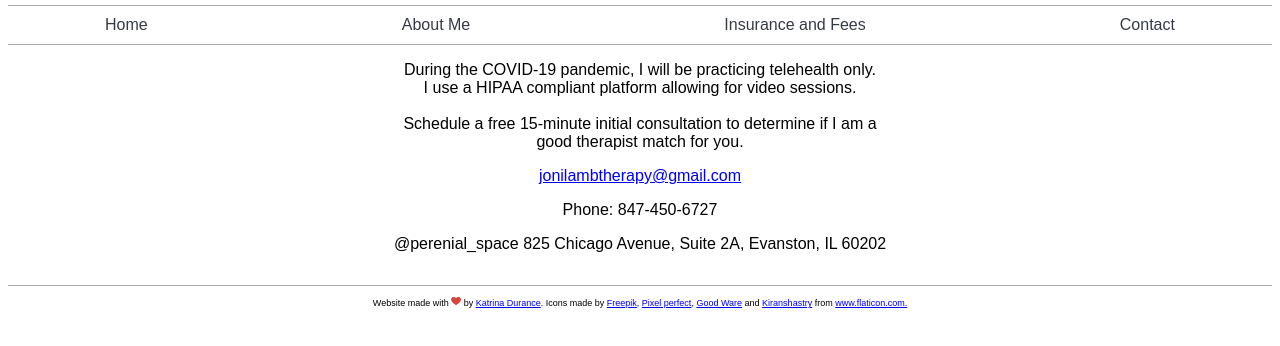
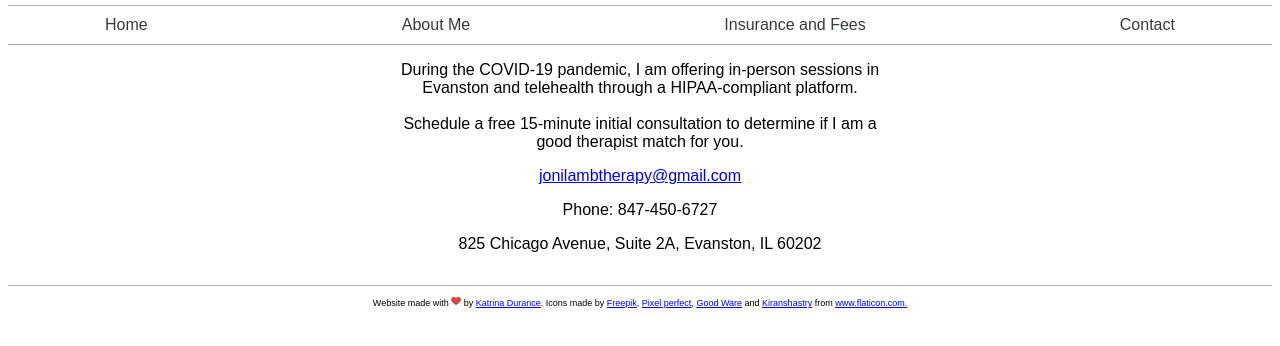
Before and after one commit to Katrina-Durance-Web-Projects/JoniLambTherapyWebsite, a plain HTML site: page contact.html in a window 1280 px wide. Shown: the part 70-416 px from the top of the page. Drawn offline with Linux system fonts and the light colour scheme.

Commit message:
contact info text updates per Joni

```diff
--- a/contact.html
+++ b/contact.html
@@ -27,14 +27,13 @@
 
     <div class="contact-text-container">
         <div class="contact-text">
-            During the COVID-19 pandemic, I will be practicing telehealth only.<br>
-            I use a HIPAA compliant platform allowing for video sessions.
+            During the COVID-19 pandemic, I am offering in-person sessions in Evanston and telehealth through a HIPAA-compliant platform.
             <br><br>
             Schedule a free 15-minute initial consultation to determine if I am a good therapist match for you.
             <br>
             <p class="contact-info"><a href="mailto:jonilambtherapy@gmail.com">jonilambtherapy@gmail.com</a></p>
             <p class="contact-info">Phone: 847-450-6727</p>
-            <p class="contact-info">@perenial_space 825 Chicago Avenue, Suite 2A, Evanston, IL 60202</p>
+            <p class="contact-info">825 Chicago Avenue, Suite 2A, Evanston, IL 60202</p>
         </div>
     </div>
 
--- a/css/styles-400px-or-less.css
+++ b/css/styles-400px-or-less.css
@@ -174,6 +174,7 @@
 
     /* Contact Page */
     .contact-text-container {
+        align-items: center;
         display: flex;
         font-family: Arial, Helvetica, sans-serif;
         font-size: .75em;
```
